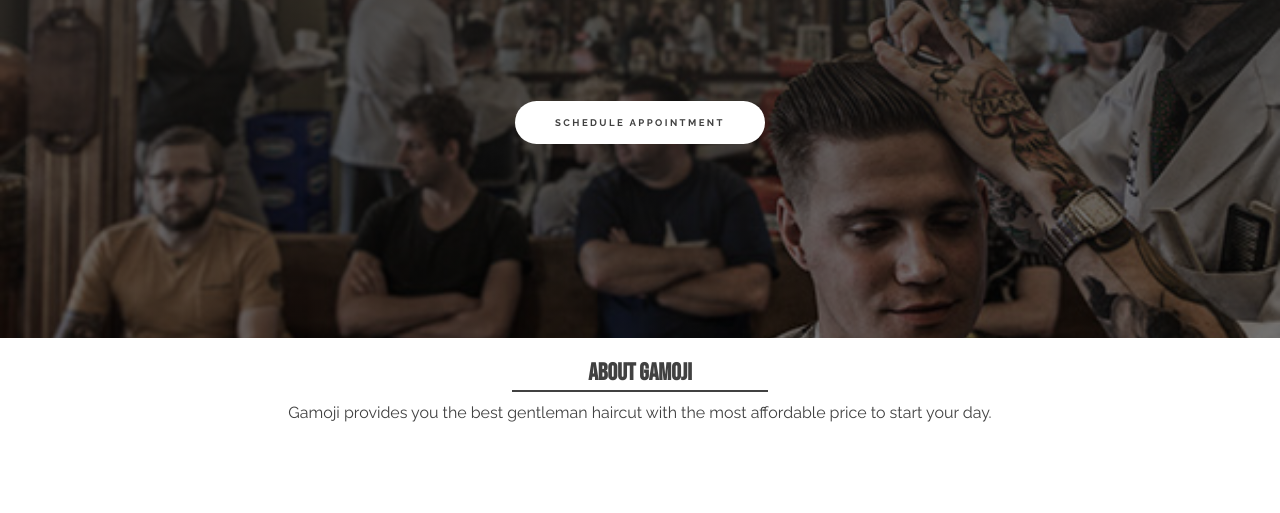
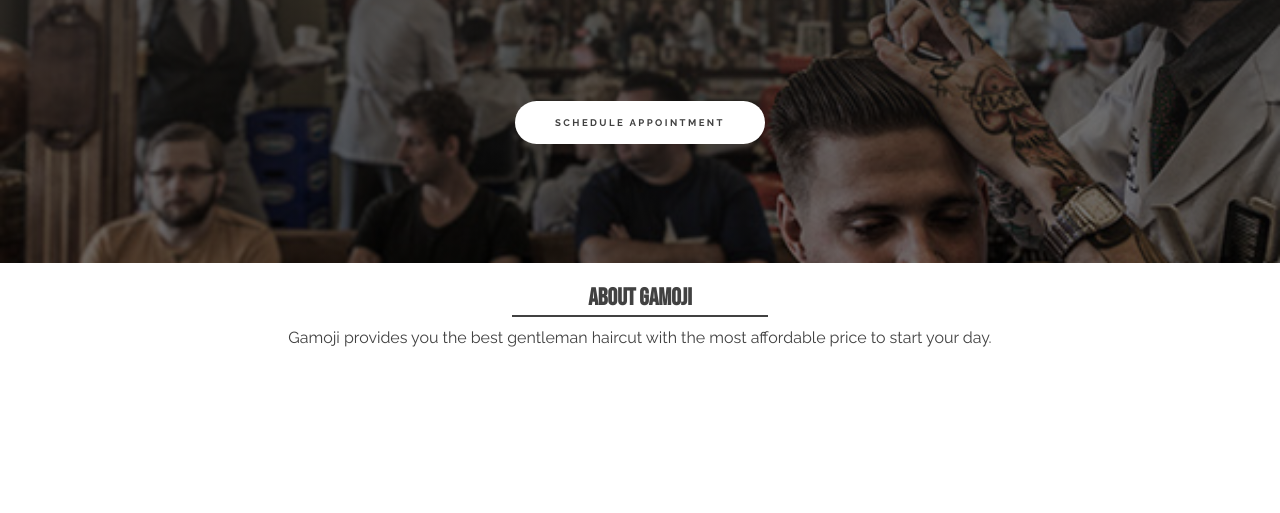
Before and after one commit to meneerhanafi/gamoji, a plain HTML site: page index.html in a window 1280 px wide. Shown: the part 287-800 px from the top of the page. Drawn offline with Linux system fonts and the light colour scheme; a web font is replaced by a local one.

Commit message:
Update style.css

```diff
--- a/style.css
+++ b/style.css
@@ -85,7 +85,7 @@ main::before {
     position: absolute;
     top: 0;
     left: 0;
-    height:625px;
+    height:550px;
     width: 100%;
     z-index: -1;
     background-image: linear-gradient(
@@ -106,7 +106,7 @@ main::before {
 }
 main{
     display:grid;
-    height:625px;
+    height:550px;
     justify-content: center;
     text-align: center;
     color:white;
```
